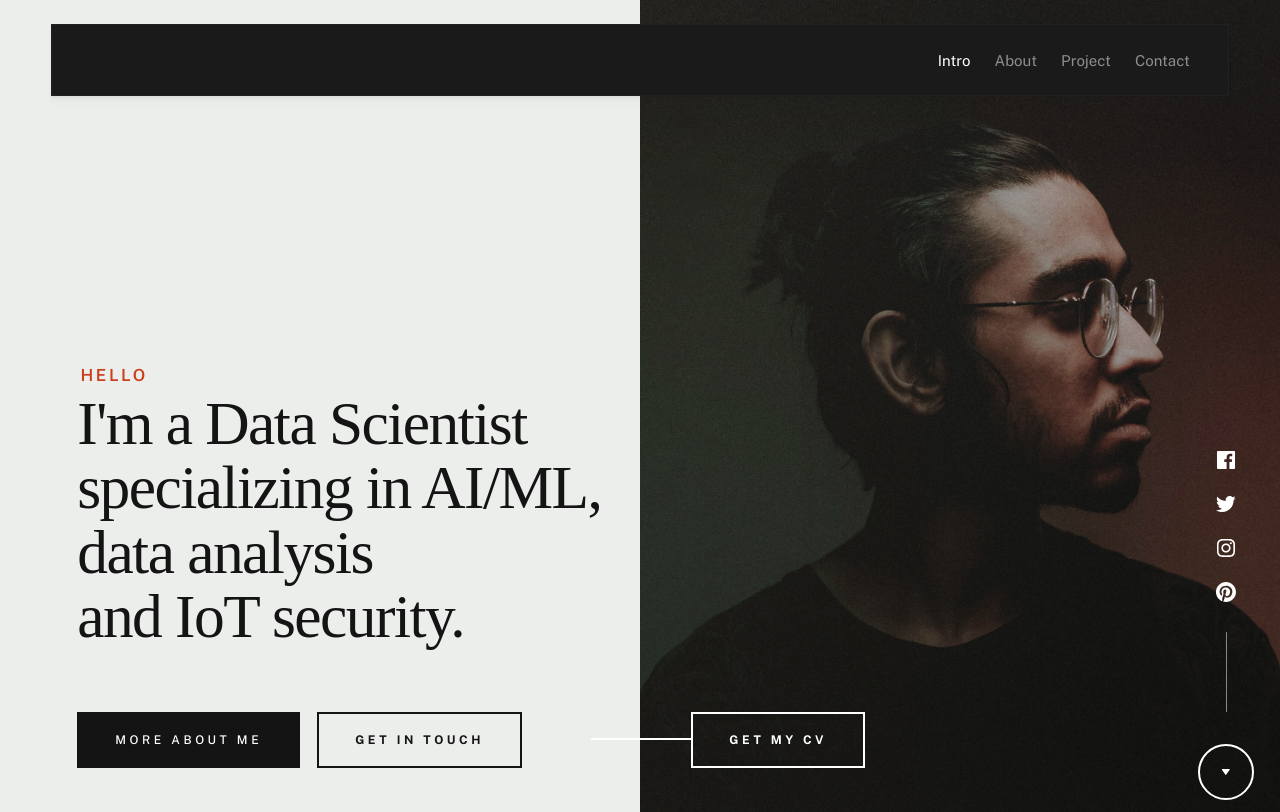
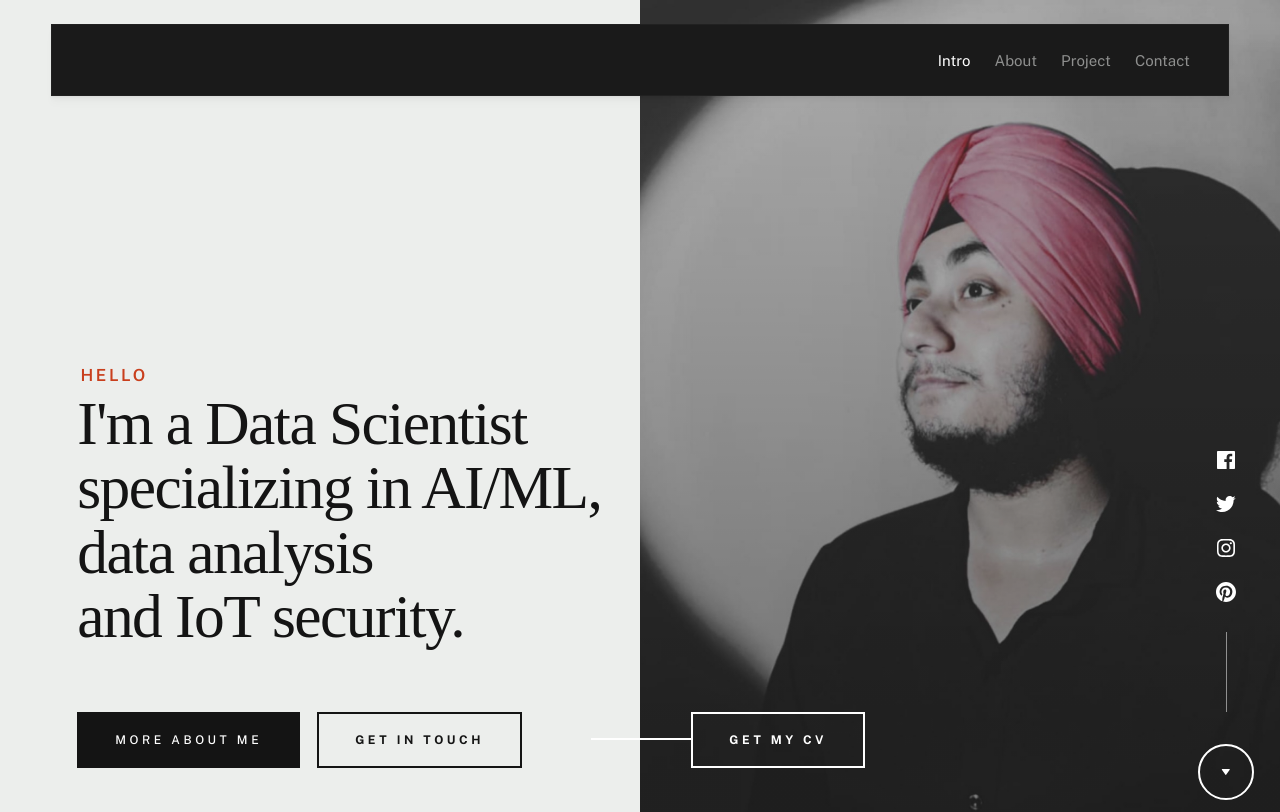
Before and after one commit to Vyomanauts/amandeep.github.io, a plain HTML site: page index.html in a window 1280 px wide. Shown: the top 812 px of the page. Drawn offline with nearby package versions, Linux system fonts and the light colour scheme; a web font is replaced by a local one.

Commit message:
Update index.html

```diff
--- a/index.html
+++ b/index.html
@@ -131,7 +131,7 @@
             </ul> <!-- end s-intro__social -->
 
             <div class="s-intro__content-media">
-                <img src="images/intro-bg.jpg" srcset="images/intro-bg.jpg 1x, images/intro-bg.jpg 2x" alt="">
+                <img src="images/img2.jpg" srcset="images/img2.jpg 1x, images/img2.jpg 2x" alt="">
             </div> <!-- s-intro__content-media -->
 
             <div class="s-intro__btn-download">
```
